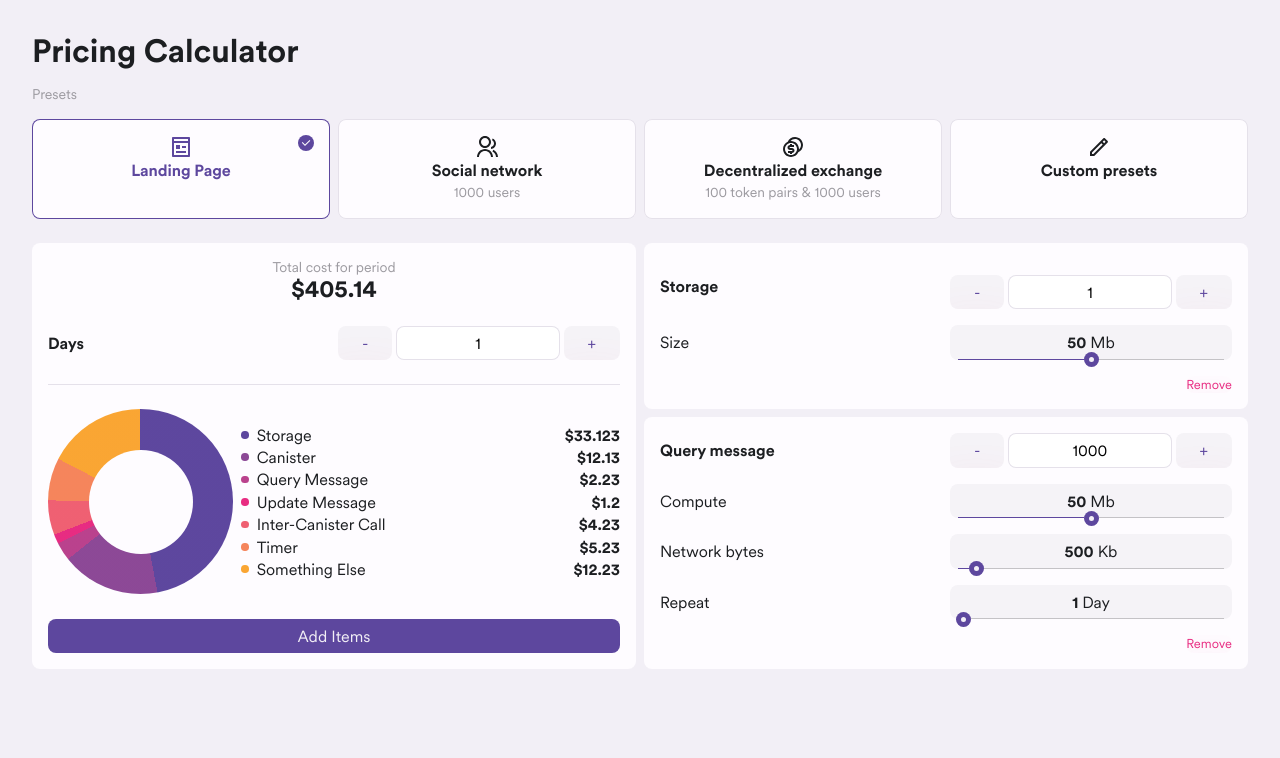
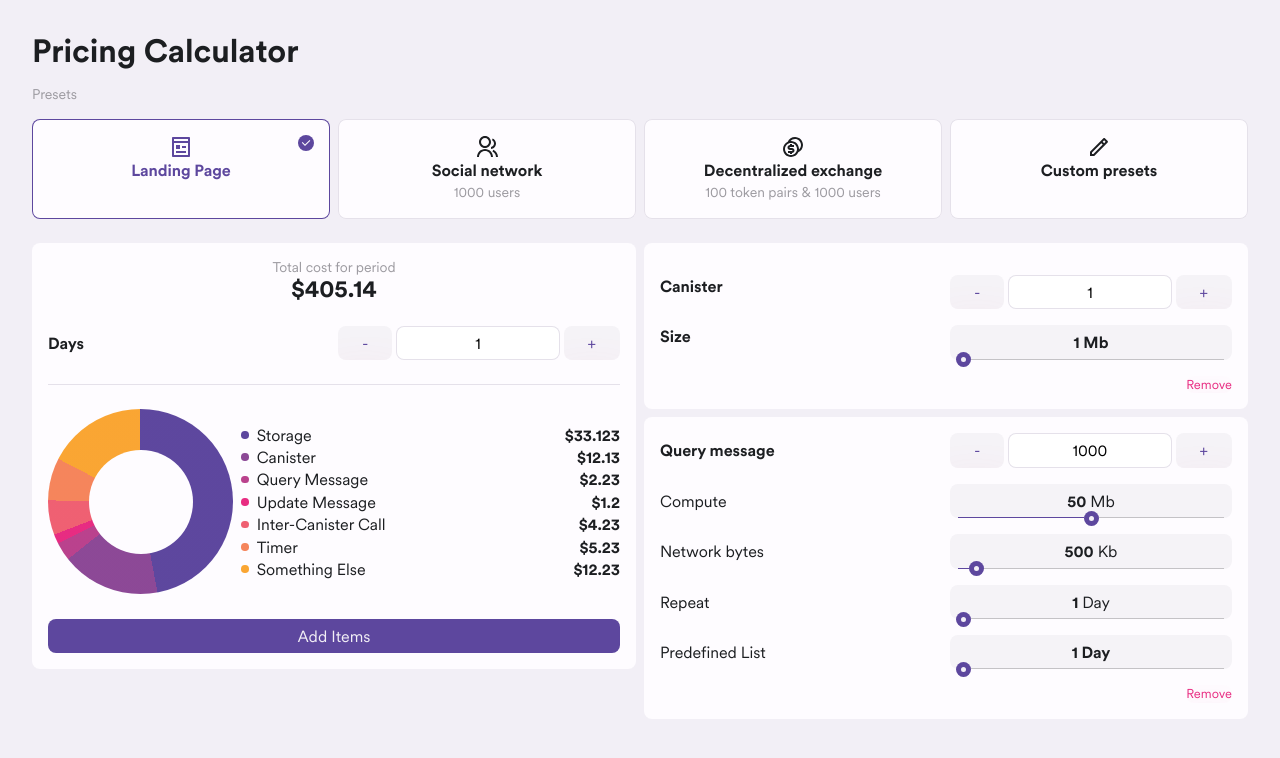
Before and after one commit to dfinity/icp-calculator-ui, a Svelte app: page / in a window 1280 px wide. Shown: the top 758 px of the page. Built offline with nearby package versions, Linux system fonts and the light colour scheme.

Commit message:
add some boilerplate code

```diff
--- a/src/App.svelte
+++ b/src/App.svelte
@@ -10,6 +10,7 @@
   type CartItem = {
     label: string
     info?: string
+    fields?: { label: string, input: any }[]
   }
 
   // utilities
@@ -37,13 +38,20 @@
     { label: 'Storage', },
     {
       label: 'Query Message',
-      info: 'Explore coding, from beginner to pro, with our comprehensive guides, tutorials, samples, and API docs for Rust, Motoko, and TypeScript'
+      info: 'Explore coding, from beginner to pro, with our comprehensive guides, tutorials, samples, and API docs for Rust, Motoko, and TypeScript',
+      fields: [ /*... fields */],
+      calc: () => 0,
+
+
     },
     { label: 'Update Message', },
     { label: 'Inter-Canister Call', },
     { label: 'Timer', },
     { label: 'Something Else',  },
   ];
+
+
+
 
   const vizData:PieChartData[] = [
     { value: 33.123, label: 'Storage', unit: '$' },
@@ -54,6 +62,35 @@
     { value: 5.23, label: 'Timer', unit: '$' },
     { value: 12.23, label: 'Something Else', unit: '$' },
   ];
+
+  $: {
+    // update vizData here
+  }
+
+  let userCart = [
+    {
+      label: 'Canister',
+      fields: [
+        {
+          label: 'Canister',
+          input: {
+            type: 'increment',
+            value: 1,
+          }
+        },
+        {
+          label: 'Size',
+          input: {
+            list: ['1 Mb', '10 Mb', '100 Mb', '1 Gb', '10 Gb', '100 Gb'],
+          }
+        }
+      ]
+    },
+  ];
+
+  function removeUserCartByIndex(index: number) {
+    userCart = userCart.filter((_, i) => i !== index);
+  }
 
   // but we have X possible categories so lets interpolate the colors, since
   // CSS supports color mixing we don't need any color lib to do so
@@ -71,6 +108,16 @@
   function toggleCart() {
     cartVisible = !cartVisible;
   }
+
+  function togglePreset(label) {
+    console.log('togglePreset', label);
+  }
+
+  function addItemBlock(label) {
+    console.log('addItemBlock', label);
+  }
+
+
 
 </script>
 
@@ -186,21 +233,22 @@
 
     <!-- right cart content -->
     <section class="l-1/2 l-1/1@mobile l-vertical l-horizontal--center" aria-label="Cart Contents">
-      <Card tag="aside" aria-label="Storage">
-        <div class="l-horizontal l-stack">
-          <strong class="l-grow">Storage</strong>
-          <div class="l-1/2 l-shrink">
-            <Number type="increment" min={0} max={100} value={1} />
-          </div>
-        </div>
-        <div class="l-horizontal l-stack l-horizontal--center">
-          <span class="l-grow">Size</span>
-          <div class="l-1/2 l-shrink">
-            <Number type="range" min={0} max={100} value={50} unit={'Mb'}/>
-          </div>
-        </div>
-        <button class="l-stack button button--text button--danger button--right">Remove</button>
-      </Card>
+      {#each userCart as { label, fields }, i}
+        <Card tag="aside" aria-label={label}>
+          {#each fields as { label, input }, j}
+            <div class="l-horizontal l-stack">
+              <strong class="l-grow">{label}</strong>
+              <div class="l-1/2 l-shrink">
+                <Number {...input} />
+              </div>
+            </div>
+
+          {/each}
+
+          <button class="l-stack button button--text button--danger button--right" on:click={() => removeUserCartByIndex(i)}>Remove</button>
+        </Card>
+      {/each}
+
 
       <Card tag="aside" aria-label="Storage">
         <div class="l-horizontal l-horizontal--center">
@@ -227,6 +275,15 @@
           <span class="l-grow">Repeat</span>
           <div class="l-1/2 l-shrink">
             <Number type="range" min={1} max={10} value={1} unit={'Day'} unitmultiple={'Days'} />
+          </div>
+        </div>
+
+        <div class="l-horizontal l-horizontal--center l-stack">
+          <span class="l-grow">Predefined List</span>
+          <div class="l-1/2 l-shrink">
+            <Number list={
+              ['1 Day', '5 Days', '1 Week', '2 Weeks', '1 Month', '4 Months', '1 Year', '1 Decade']}
+            />
           </div>
         </div>
 
@@ -260,7 +317,7 @@
     display: none;
   }
 
-  :global(.cart--hidden) .cart__summary{
+  :global(.cart--hidden) .cart__summary {
     display: block;
   }
 
@@ -268,7 +325,7 @@
     display: block;
   }
 
-  :global(.cart--visible) .cart__summary{
+  :global(.cart--visible) .cart__summary {
     display: none;
   }
 </style>
--- a/src/lib/Number.svelte
+++ b/src/lib/Number.svelte
@@ -7,10 +7,19 @@
   export let value: number = 0;
   export let unit: string = '';
   export let unitmultiple: string|null = null;
+  export let list: string[] = [];
+
   let renderUnit = unit;
 
   if (!unitmultiple) {
     unitmultiple = unit;
+  }
+
+  if (list.length) {
+    min = 0;
+    max = list.length - 1;
+    type = 'range';
+    unitmultiple = null;
   }
 
   const sanitize = (value: number) => {
@@ -42,7 +51,17 @@
     if (count === 1) {
       renderUnit = unit;
     } else {
-      renderUnit = unitmultiple;
+      renderUnit = unitmultiple as string;
+    }
+  }
+
+  let renderedValue:string|number = count;
+
+  $: {
+    if (list.length) {
+      renderedValue = list[count];
+    } else {
+      renderedValue = count;
     }
   }
 </script>
@@ -60,7 +79,7 @@
 
   {#if type === 'range'}
     <div class="input-group__valueunit">
-      <span class="input-group__value">{count}</span>
+      <span class="input-group__value">{renderedValue}</span>
       {#if unit}
         <span class="input-group__unit">{renderUnit}</span>
       {/if}
```
